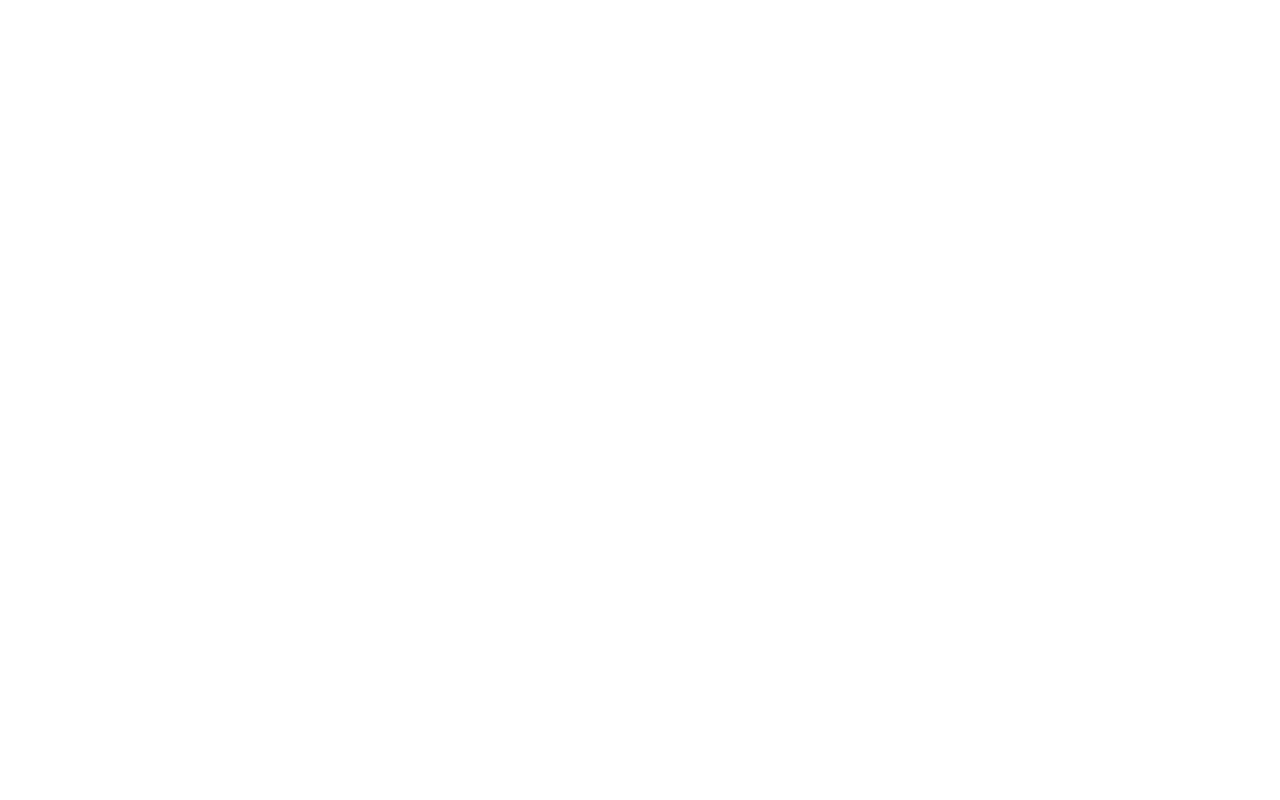
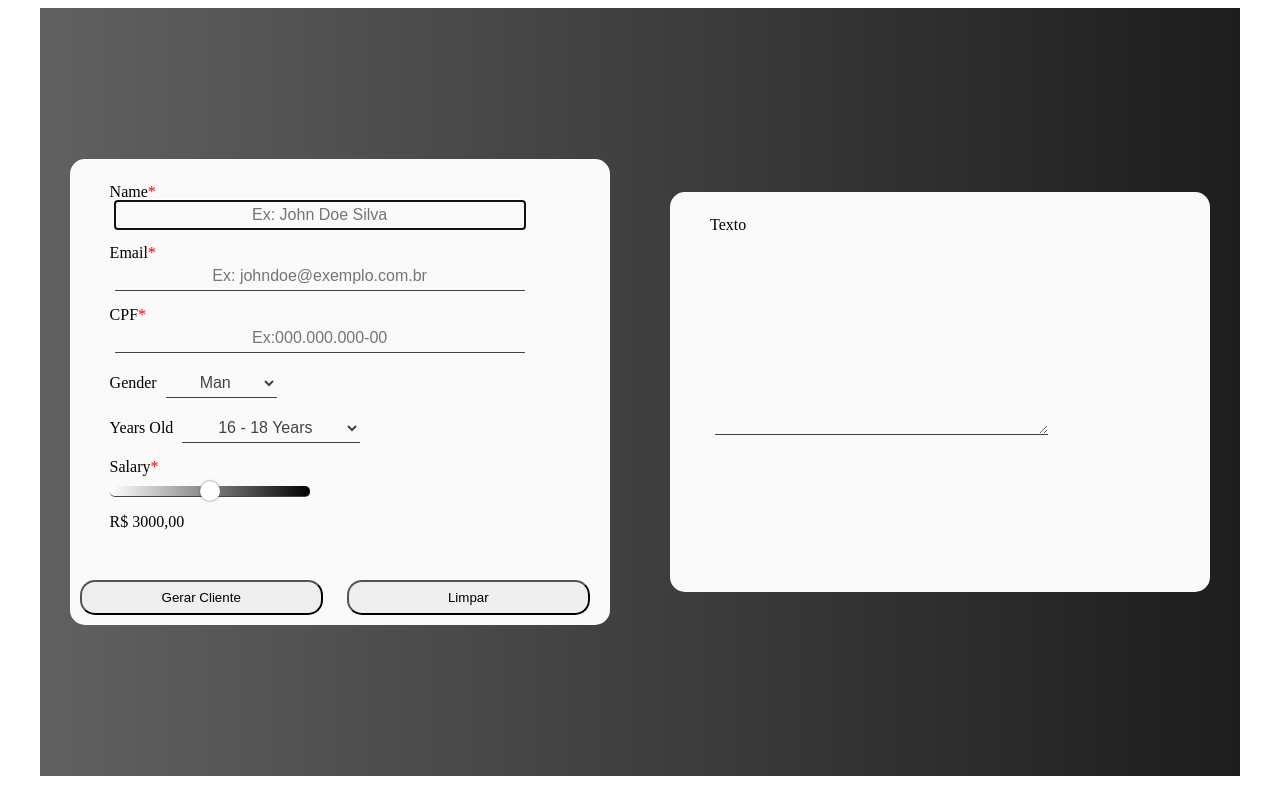
Before and after one commit to Sherman7991/ProjetosJS, a plain HTML site: page OOD/index.html in a window 1280 px wide. Drawn offline with Linux system fonts and the light colour scheme.

Commit message:
Validação CPF parte 1

```diff
--- /dev/null
+++ b/OOD/index.css
@@ -0,0 +1,101 @@
+body{
+    background-color: white;
+}
+
+#mainContent{
+    background-image: linear-gradient(to right, rgb(97, 97, 97), rgb(29, 29, 29));
+    width:95%;
+    height: 98%;
+    min-height: 500px;
+    margin: auto;
+    display: flex;
+    flex-direction:column;
+    flex-wrap: wrap;
+    justify-content: center;
+}
+
+#cnt1-1{
+    width:45%;
+    background-color:rgb(250, 250, 250);
+    border-radius: 15px;
+    min-height: 400px;
+    margin: 0 auto;
+}
+
+#cnt2-1{
+    width:45%;
+    background-color:rgb(250, 250, 250);
+    border-radius: 15px;
+    min-height: 400px;
+    margin: 0 auto;
+
+}
+
+
+
+.listFormTextBox{
+    list-style: none;
+}
+
+.right{
+    text-align: right;
+}
+
+.center{
+    text-align: center;
+}
+
+.listFormCampos{
+    padding: 7.5px 0;
+}
+
+.listFormTextBox input,select,textarea{
+  font-size: 16px;
+  border:0;
+  border-bottom: 1px solid #434343;
+  padding:5px 9px;
+  margin: 0 5px;
+  color:#434343;
+  text-align: center;
+  background-color: rgb(250, 250, 250);
+}
+
+.textClientStyle{
+    margin:10px 5px 0 5px;;
+    text-align: left;
+}
+
+input:focus-visible{
+    border: none;
+}
+
+input[type="range"] {
+    -webkit-appearance: none;
+    margin: 10px 15px auto auto;
+    width: 200px;
+    height: 7px;
+    background: rgba(255, 255, 255, 0.6);
+    border-radius: 5px;
+    background-image: linear-gradient(to right,white,grey,black);
+    background-size: 100%;
+    background-repeat: no-repeat;
+  }
+
+  /* Input Thumb */
+input[type="range"]::-webkit-slider-thumb {
+    -webkit-appearance: none;
+    height: 20px;
+    width: 20px;
+    border-radius: 50%;
+    background: white;
+    cursor: ew-resize;
+    box-shadow: 0 0 2px 0 #555;
+    transition: background .3s ease-in-out;
+  }
+
+.buttonSend{
+    width:45%;
+    height:35px;
+    border-radius:15px;
+    margin:10px 10px;
+}
--- a/OOD/index.html
+++ b/OOD/index.html
@@ -1,8 +1,80 @@
 <html>
     <head>
+        <meta charset="utf-8">
         <title>First Project OOD</title>
+        <link rel="stylesheet" href="index.css">
+        <script type="text/javascript" src="index.js"></script>
     </head>
     <body>
+        <div id="mainContent">
+
+            <div id="cnt1-1">
+
+                <form action="">
+
+                    <ul class="listFormTextBox">
+                        <li class="listFormCampos">
+                            <label for="">Name<span style="color:red;">*</span></label><br/>
+                            <input id="nameClienteForm" type="text" placeholder="Ex: John Doe Silva" required="" size="40" autofocus>
+                        </li>
+                        <li class="listFormCampos">
+                            <label for="">Email<span style="color:red;">*</span></label><br/>
+                            <input id="emailClienteForm" type="email" placeholder="Ex: johndoe@exemplo.com.br" required="" size="40" type="email">
+                        </li>
+                        <li class="listFormCampos">
+                            <label for="">CPF<span style="color:red;">*</span></label><br/>
+                            <input id="cpfClienteForm" type="text" maxlength="11" oninput="this.value = this.value.replace(/[^0-9]/g, '').replace(/(\..*?)\..*/g, '$1');" placeholder="Ex:000.000.000-00" required="" size="40" type="email">
+                        </li>
+                        <li class="listFormCampos">
+                            <label for="genderLabel">Gender</label>
+                            <select id="genderClienteForm" name="gender" class="center">
+                             <option value="masculino">Man</option>
+                             <option value="feminino">Woman</option>
+                             <option value="no">Undefined</option>
+                            </select>
+                        </li>
+                        <li class="listFormCampos">
+                            <label for="old">Years Old</label>
+                            <select id="oldClienteForm" name="gender" class="center" >
+                             <option value="masculino">16 - 18 Years</option>
+                             <option value="feminino">19 - 23 Years</option>
+                             <option value="no">23 - 30 Years</option>
+                             <option value="no">More than 30 Years</option>
+                            </select>
+                        </li>
+                        <li class="listFormCampos">
+                            <label for="">Salary<span style="color:red;">*</span></label><br/>
+                            <form oninput="result.value= 60 * parseInt(b.value)">
+                                <input type="range" id="b" name="b" value="50" />
+                                <p>R$ <output id="salaryClienteForm" name="result" for="b"><span>3000</span></output>,00</p>
+
+                            </form>
+                        </li>
+                    </ul>
+
+                    <button class="buttonSend" onclick="armazenClient()">Gerar Cliente</button>
+                    <button class="buttonSend" onclick="clearForm()">Limpar</button>
+
+
+
+                </form>
+
+            </div>
+
+            <div id="cnt2-1">
+                <ul class="listFormTextBox">
+                    <li class="listFormCampos">
+                        <label for="fname">Texto</label><br/>
+                        <textarea name="clientText" id="TextoCliente" class="textClientStyle" cols="30" rows="10"></textarea>
+                    </li>
+                </ul>
+
+
+            </div>
+
+
+
+        </div>
 
 
     </body>
--- /dev/null
+++ b/OOD/index.js
@@ -0,0 +1,66 @@
+function armazenClient(){
+    let DadosdoCliente;
+    let NameC = document.getElementById("nameClienteForm").value;
+    let EmailC = document.getElementById("emailClienteForm").value;
+    let YearsC = document.getElementById("oldClienteForm").value;
+    let GenderC = document.getElementById("genderClienteForm").value;
+    let cpfC = document.getElementById("cpfClienteForm").value;
+
+    if(Validate(NameC , EmailC) ==true){
+
+    }
+
+    else if( ValidateCPF(cpfC)==false){
+        alert("CPF Inválido");
+        return;
+    }
+
+
+}
+
+function Validate(n,e){
+    if ((n == "") || (e == "")) {
+        alert("Algum campo obrigatório está vazio");
+        return false;
+    }
+    else{
+        return true;
+    }
+
+}
+
+function ValidateCPF(c){
+    if(c.length == 11){
+        let firstValidation = loopCPF(c,9);
+        let secondValidation =  loopCPF(c,10);
+
+        console.log(firstValidation);
+        console.log(secondValidation);
+
+        return true;
+    }
+    else{
+        return false;
+    }
+
+}
+
+function loopCPF(cpfN,lenghtNumber){
+    let resultVali = 0;
+    let multiCPF;
+    let restResult;
+
+    for(i=0; i<lenghtNumber;i++){
+        multiCPF = cpfN[i] * (lenghtNumber - i +1);
+        resultVali = resultVali + multiCPF;
+    }
+
+    restResult = 11 - (resultVali%11);
+    return restResult;
+
+}
+
+
+function clearForm(){
+
+}
```
Also changed, not shown: OOD/ourolux.png (added).
